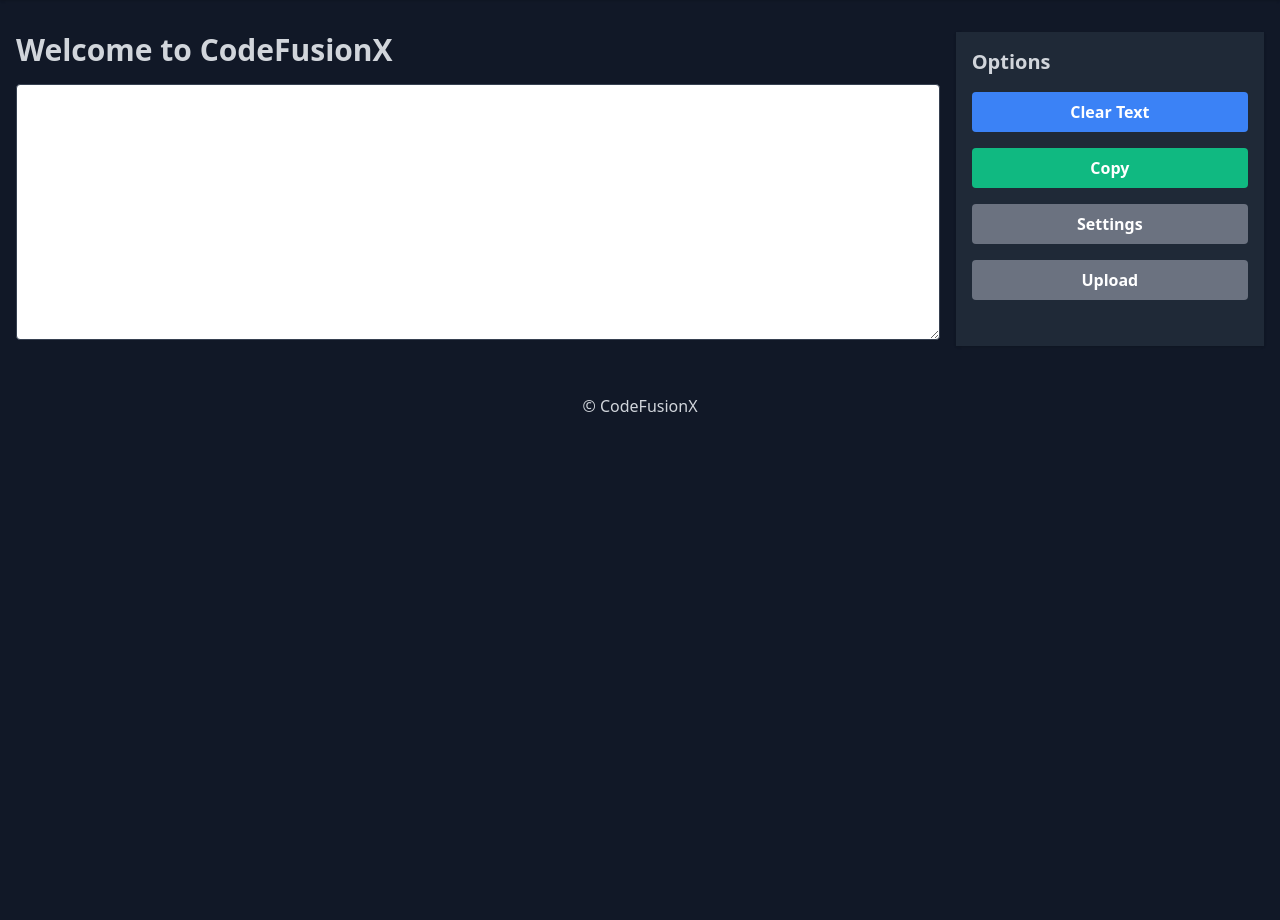
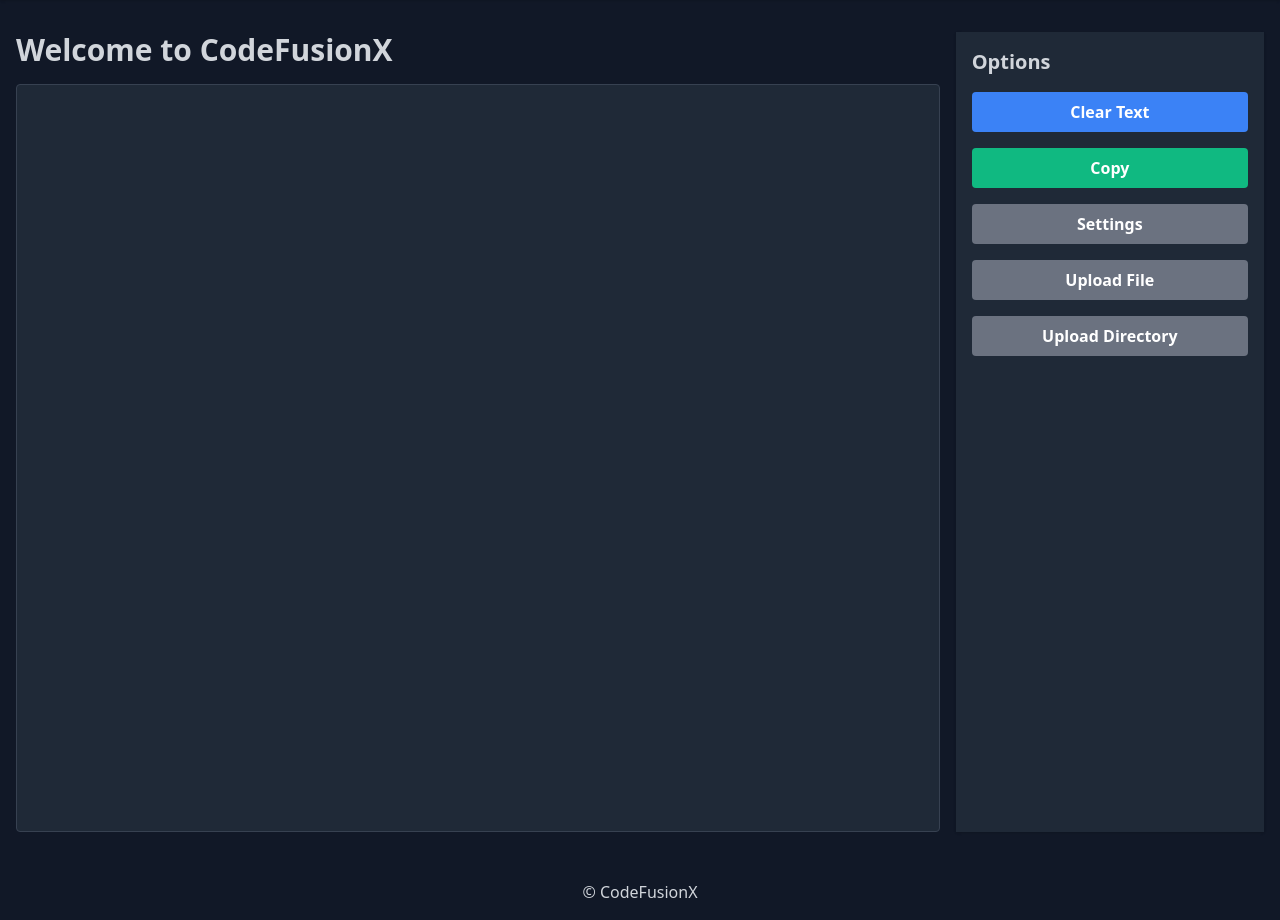
Before and after one commit to JohnathonCrowder/CodeFusionX, a Flask app: page / in a window 1280 px wide. Shown: the part 44-964 px from the top of the page. Before the commit the page ends 456 px from the top, so only its background shows below. Run offline with Flask 3, Linux system fonts and the light colour scheme; style sheets or scripts are compiled from the project's sources.

Commit message:
Fixed Directory Uploads

```diff
--- a/app/templates/index.html
+++ b/app/templates/index.html
@@ -1,8 +1,8 @@
 {% extends "base.html" %}
 
 {% block content %}
-<div class="flex flex-row-reverse">
-  <div class="w-1/4 bg-white p-4 shadow">
+<div class="flex flex-row-reverse h-screen">
+  <div class="w-1/4 bg-white p-4 shadow overflow-y-auto">
     <h2 class="text-xl font-bold mb-4">Options</h2>
     <div class="space-y-4">
       <button id="clearButton" class="bg-blue-500 hover:bg-blue-700 text-white font-bold py-2 px-4 rounded block w-full">
@@ -15,14 +15,18 @@
         Settings
       </button>
       <button id="uploadButton" class="bg-gray-500 hover:bg-gray-700 text-white font-bold py-2 px-4 rounded block w-full">
-        Upload
+        Upload File
+      </button>
+      <button id="uploadDirButton" class="bg-gray-500 hover:bg-gray-700 text-white font-bold py-2 px-4 rounded block w-full">
+        Upload Directory
       </button>
       <input id="fileInput" type="file" class="hidden">
+      <input id="dirInput" type="file" webkitdirectory directory multiple class="hidden">
     </div>
   </div>
-  <div class="w-3/4 mr-4">
+  <div class="w-3/4 mr-4 flex flex-col h-full">
     <h1 class="text-3xl font-bold mb-4">Welcome to CodeFusionX</h1>
-    <textarea id="textbox" class="w-full h-64 p-2 border border-gray-300 rounded"></textarea>
+    <textarea id="textbox" class="flex-grow p-2 border border-gray-300 rounded resize-none text-black bg-white"></textarea>
   </div>
 </div>
 
@@ -122,6 +126,10 @@
     document.getElementById('fileInput').click();
   });
 
+  document.getElementById('uploadDirButton').addEventListener('click', function() {
+    document.getElementById('dirInput').click();
+  });
+
   document.getElementById('fileInput').addEventListener('change', function(event) {
     const file = event.target.files[0];
     const reader = new FileReader();
@@ -133,6 +141,59 @@
     reader.readAsText(file);
   });
 
+  document.getElementById('dirInput').addEventListener('change', async function(event) {
+    const files = event.target.files;
+    const textbox = document.getElementById('textbox');
+    const acceptedTypes = getAcceptedTypes();
+
+    textbox.value = ''; // Clear existing content
+    textbox.value += "Starting directory upload...\n\n";
+
+    for (const file of files) {
+        const fileExtension = '.' + file.name.split('.').pop().toLowerCase();
+
+        if (acceptedTypes.includes(fileExtension)) {
+            try {
+                const fileContent = await readFileAsText(file);
+                textbox.value += `File: ${file.name}\n${fileContent}\n\n`;
+            } catch (error) {
+                textbox.value += `Error reading file ${file.name}: ${error}\n\n`;
+            }
+        } else {
+            textbox.value += `Skipping file: ${file.name} (not an accepted type)\n\n`;
+        }
+    }
+
+    textbox.value += "Directory upload complete.\n";
+});
+
+  function readFileAsText(file) {
+    return new Promise((resolve, reject) => {
+      const reader = new FileReader();
+
+      reader.onload = () => {
+        resolve(reader.result);
+      };
+
+      reader.onerror = () => {
+        reject(reader.error);
+      };
+
+      reader.readAsText(file);
+    });
+  }
+
+  function getAcceptedTypes() {
+    const checkboxes = document.querySelectorAll('#settingsModal input[type="checkbox"]');
+    let acceptedTypes = [];
+    checkboxes.forEach(function(checkbox) {
+        if (checkbox.checked) {
+            acceptedTypes.push('.' + checkbox.id.replace('Checkbox', '').toLowerCase());
+        }
+    });
+    return acceptedTypes;
+}
+
   document.getElementById('settingsButton').addEventListener('click', function() {
     document.getElementById('settingsModal').classList.remove('hidden');
   });
@@ -142,18 +203,19 @@
   });
 
   document.getElementById('saveSettingsButton').addEventListener('click', function() {
-    const checkboxes = document.querySelectorAll('#settingsModal input[type="checkbox"]');
-    const fileInput = document.getElementById('fileInput');
+    const acceptedTypes = getAcceptedTypes();
+    const acceptString = acceptedTypes.join(',');
+    document.getElementById('fileInput').accept = acceptString;
+    document.getElementById('dirInput').accept = acceptString;
+    document.getElementById('settingsModal').classList.add('hidden');
+});
 
-    let acceptedTypes = [];
-    checkboxes.forEach(function(checkbox) {
-      if (checkbox.checked) {
-        acceptedTypes.push('.' + checkbox.id.replace('Checkbox', '').toLowerCase());
-      }
-    });
-
-    fileInput.accept = acceptedTypes.join(',');
-    document.getElementById('settingsModal').classList.add('hidden');
-  });
+// Make sure to call this function when the page loads to set initial accepted types
+window.addEventListener('load', function() {
+    const acceptedTypes = getAcceptedTypes();
+    const acceptString = acceptedTypes.join(',');
+    document.getElementById('fileInput').accept = acceptString;
+    document.getElementById('dirInput').accept = acceptString;
+});
 </script>
 {% endblock %}
```
